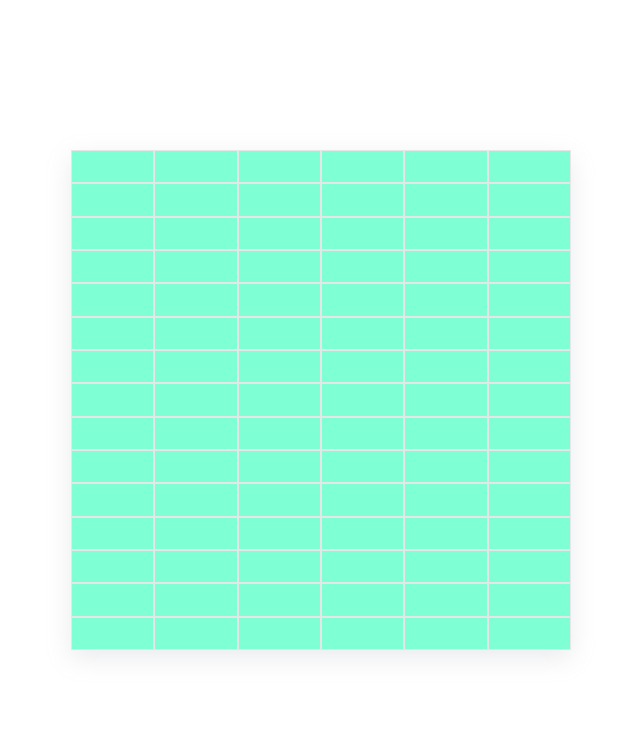
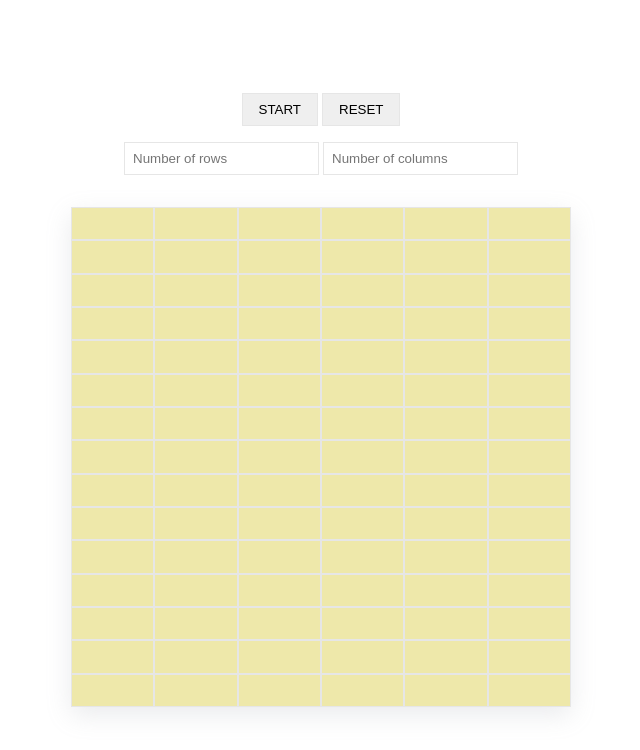
Before and after one commit to angelozdev/challenge-01, a website built with Parcel: page src/index.html in a window 1280 px wide. Shown: the whole page, without its empty margins (319-959 px from the left). Built offline with nearby package versions, Linux system fonts and the light colour scheme.

Commit message:
:sparkles: feat: add inputs to change rows and columns

```diff
--- /dev/null
+++ b/src/game.ts
@@ -0,0 +1,263 @@
+const colors = [
+  "AliceBlue",
+  "AntiqueWhite",
+  "Aqua",
+  "Aquamarine",
+  "Azure",
+  "Beige",
+  "Bisque",
+  "Black",
+  "BlanchedAlmond",
+  "Blue",
+  "BlueViolet",
+  "Brown",
+  "BurlyWood",
+  "CadetBlue",
+  "Chartreuse",
+  "Chocolate",
+  "Coral",
+  "CornflowerBlue",
+  "Cornsilk",
+  "Crimson",
+  "Cyan",
+  "DarkBlue",
+  "DarkCyan",
+  "DarkGoldenRod",
+  "DarkGray",
+  "DarkGrey",
+  "DarkGreen",
+  "DarkKhaki",
+  "DarkMagenta",
+  "DarkOliveGreen",
+  "DarkOrange",
+  "DarkOrchid",
+  "DarkRed",
+  "DarkSalmon",
+  "DarkSeaGreen",
+  "DarkSlateBlue",
+  "DarkSlateGray",
+  "DarkSlateGrey",
+  "DarkTurquoise",
+  "DarkViolet",
+  "DeepPink",
+  "DeepSkyBlue",
+  "DimGray",
+  "DimGrey",
+  "DodgerBlue",
+  "FireBrick",
+  "FloralWhite",
+  "ForestGreen",
+  "Fuchsia",
+  "Gainsboro",
+  "GhostWhite",
+  "Gold",
+  "GoldenRod",
+  "Gray",
+  "Grey",
+  "Green",
+  "GreenYellow",
+  "HoneyDew",
+  "HotPink",
+  "IndianRed",
+  "Indigo",
+  "Ivory",
+  "Khaki",
+  "Lavender",
+  "LavenderBlush",
+  "LawnGreen",
+  "LemonChiffon",
+  "LightBlue",
+  "LightCoral",
+  "LightCyan",
+  "LightGoldenRodYellow",
+  "LightGray",
+  "LightGrey",
+  "LightGreen",
+  "LightPink",
+  "LightSalmon",
+  "LightSeaGreen",
+  "LightSkyBlue",
+  "LightSlateGray",
+  "LightSlateGrey",
+  "LightSteelBlue",
+  "LightYellow",
+  "Lime",
+  "LimeGreen",
+  "Linen",
+  "Magenta",
+  "Maroon",
+  "MediumAquaMarine",
+  "MediumBlue",
+  "MediumOrchid",
+  "MediumPurple",
+  "MediumSeaGreen",
+  "MediumSlateBlue",
+  "MediumSpringGreen",
+  "MediumTurquoise",
+  "MediumVioletRed",
+  "MidnightBlue",
+  "MintCream",
+  "MistyRose",
+  "Moccasin",
+  "NavajoWhite",
+  "Navy",
+  "OldLace",
+  "Olive",
+  "OliveDrab",
+  "Orange",
+  "OrangeRed",
+  "Orchid",
+  "PaleGoldenRod",
+  "PaleGreen",
+  "PaleTurquoise",
+  "PaleVioletRed",
+  "PapayaWhip",
+  "PeachPuff",
+  "Peru",
+  "Pink",
+  "Plum",
+  "PowderBlue",
+  "Purple",
+  "RebeccaPurple",
+  "Red",
+  "RosyBrown",
+  "RoyalBlue",
+  "SaddleBrown",
+  "Salmon",
+  "SandyBrown",
+  "SeaGreen",
+  "SeaShell",
+  "Sienna",
+  "Silver",
+  "SkyBlue",
+  "SlateBlue",
+  "SlateGray",
+  "SlateGrey",
+  "Snow",
+  "SpringGreen",
+  "SteelBlue",
+  "Tan",
+  "Teal",
+  "Thistle",
+  "Tomato",
+  "Turquoise",
+  "Violet",
+  "Wheat",
+  "White",
+  "WhiteSmoke",
+  "Yellow",
+  "YellowGreen",
+];
+
+type Options = { columns: number; rows: number; container: HTMLElement };
+
+class Game {
+  #columns: number;
+  #rows: number;
+  container: HTMLElement;
+  positions: Array<HTMLButtonElement[]>;
+
+  constructor({ columns, rows, container }: Options) {
+    this.#columns = columns;
+    this.#rows = rows;
+    this.container = container;
+    this.positions = [];
+
+    this.hightlightCells = this.hightlightCells.bind(this);
+
+    this.initialize();
+  }
+
+  set columns(number: number) {
+    this.#columns = number;
+  }
+
+  set rows(number: number) {
+    this.#rows = number;
+  }
+
+  initialize() {
+    if (!this.container) throw new Error("Container is not defined");
+    this.fillBoard();
+  }
+
+  fillBoard() {
+    const color = this.getRandomColor();
+    for (let r = 0; r < this.#rows; r++) {
+      this.positions[r] = [];
+      for (let c = 0; c < this.#columns; c++) {
+        const cell = document.createElement("button");
+        cell.classList.add("cell");
+        cell.style.flexBasis = `${100 / this.#columns}%`;
+        cell.style.background = color;
+        cell.setAttribute("data-row", r.toString());
+        cell.setAttribute("data-column", c.toString());
+
+        this.positions[r][c] = cell;
+        this.container.appendChild(cell);
+        this.addEvent(cell);
+      }
+    }
+  }
+
+  addEvent(element: HTMLButtonElement) {
+    element.addEventListener("click", this.hightlightCells);
+  }
+
+  hightlightCells(event: MouseEvent) {
+    const target = event.target as HTMLButtonElement;
+    const row = +target.dataset.row;
+    const column = +target.dataset.column;
+
+    const indexes = {
+      bottom: [row + 1, column],
+      bottomLeft: [row + 1, column - 1],
+      bottomRight: [row + 1, column + 1],
+      center: [row, column],
+      left: [row, column - 1],
+      right: [row, column + 1],
+      top: [row - 1, column],
+      topLeft: [row - 1, column - 1],
+      topRight: [row - 1, column + 1],
+    };
+
+    const color = this.getRandomColor();
+
+    for (const key in indexes) {
+      const [row, col] = indexes[key];
+      const cell = this.positions?.[row]?.[col];
+      if (!cell) continue;
+      cell.style.backgroundColor = color;
+    }
+  }
+
+  reset() {
+    const color = this.getRandomColor();
+    this.positions.forEach((row) => {
+      row.forEach((cell) => {
+        cell.style.backgroundColor = color;
+      });
+    });
+  }
+
+  getRandomColor() {
+    return colors[Math.floor(Math.random() * colors.length)];
+  }
+
+  removeEvents() {
+    this.positions.forEach((row) => {
+      row.forEach((cell) => {
+        cell.removeEventListener("click", this.hightlightCells);
+      });
+    });
+  }
+
+  clean() {
+    this.removeEvents();
+    this.positions = [];
+    this.container.innerHTML = "";
+    this.initialize();
+  }
+}
+
+export default Game;
--- a/src/index.html
+++ b/src/index.html
@@ -4,11 +4,23 @@
     <meta charset="UTF-8" />
     <meta http-equiv="X-UA-Compatible" content="IE=edge" />
     <meta name="viewport" content="width=device-width, initial-scale=1.0" />
-    <script src="./index.ts" defer></script>
+    <script type="module" src="./index.ts" defer></script>
     <link rel="stylesheet" href="./styles.css" />
     <title>Challenge 01</title>
   </head>
   <body>
+    <div class="">
+      <button id="start" class="button">START</button>
+      <button id="reset" class="button">RESET</button>
+    </div>
+    <div>
+      <input type="number" placeholder="Number of rows" id="numberOfRows" />
+      <input
+        type="number"
+        placeholder="Number of columns"
+        id="numberOfColumns"
+      />
+    </div>
     <div id="container"></div>
   </body>
 </html>
--- a/src/index.ts
+++ b/src/index.ts
@@ -1,224 +1,23 @@
+import Game from "./game";
+
 document.addEventListener("DOMContentLoaded", () => {
   const container = document.getElementById("container");
+  const resetButton = document.getElementById("reset");
+  const startButton = document.getElementById("start");
+  const rowsInput = document.getElementById("numberOfRows") as HTMLInputElement;
+  const columnsInput = document.getElementById(
+    "numberOfColumns"
+  ) as HTMLInputElement;
   const game = new Game({ columns: 6, rows: 15, container });
-  console.log(game);
+
+  resetButton.addEventListener("click", () => {
+    game.reset();
+  });
+
+  startButton.addEventListener("click", () => {
+    game.rows = parseInt(rowsInput.value) || 15;
+    game.columns = parseInt(columnsInput.value) || 6;
+    game.clean();
+    console.log(game);
+  });
 });
-
-const colors = [
-  "AliceBlue",
-  "AntiqueWhite",
-  "Aqua",
-  "Aquamarine",
-  "Azure",
-  "Beige",
-  "Bisque",
-  "Black",
-  "BlanchedAlmond",
-  "Blue",
-  "BlueViolet",
-  "Brown",
-  "BurlyWood",
-  "CadetBlue",
-  "Chartreuse",
-  "Chocolate",
-  "Coral",
-  "CornflowerBlue",
-  "Cornsilk",
-  "Crimson",
-  "Cyan",
-  "DarkBlue",
-  "DarkCyan",
-  "DarkGoldenRod",
-  "DarkGray",
-  "DarkGrey",
-  "DarkGreen",
-  "DarkKhaki",
-  "DarkMagenta",
-  "DarkOliveGreen",
-  "DarkOrange",
-  "DarkOrchid",
-  "DarkRed",
-  "DarkSalmon",
-  "DarkSeaGreen",
-  "DarkSlateBlue",
-  "DarkSlateGray",
-  "DarkSlateGrey",
-  "DarkTurquoise",
-  "DarkViolet",
-  "DeepPink",
-  "DeepSkyBlue",
-  "DimGray",
-  "DimGrey",
-  "DodgerBlue",
-  "FireBrick",
-  "FloralWhite",
-  "ForestGreen",
-  "Fuchsia",
-  "Gainsboro",
-  "GhostWhite",
-  "Gold",
-  "GoldenRod",
-  "Gray",
-  "Grey",
-  "Green",
-  "GreenYellow",
-  "HoneyDew",
-  "HotPink",
-  "IndianRed",
-  "Indigo",
-  "Ivory",
-  "Khaki",
-  "Lavender",
-  "LavenderBlush",
-  "LawnGreen",
-  "LemonChiffon",
-  "LightBlue",
-  "LightCoral",
-  "LightCyan",
-  "LightGoldenRodYellow",
-  "LightGray",
-  "LightGrey",
-  "LightGreen",
-  "LightPink",
-  "LightSalmon",
-  "LightSeaGreen",
-  "LightSkyBlue",
-  "LightSlateGray",
-  "LightSlateGrey",
-  "LightSteelBlue",
-  "LightYellow",
-  "Lime",
-  "LimeGreen",
-  "Linen",
-  "Magenta",
-  "Maroon",
-  "MediumAquaMarine",
-  "MediumBlue",
-  "MediumOrchid",
-  "MediumPurple",
-  "MediumSeaGreen",
-  "MediumSlateBlue",
-  "MediumSpringGreen",
-  "MediumTurquoise",
-  "MediumVioletRed",
-  "MidnightBlue",
-  "MintCream",
-  "MistyRose",
-  "Moccasin",
-  "NavajoWhite",
-  "Navy",
-  "OldLace",
-  "Olive",
-  "OliveDrab",
-  "Orange",
-  "OrangeRed",
-  "Orchid",
-  "PaleGoldenRod",
-  "PaleGreen",
-  "PaleTurquoise",
-  "PaleVioletRed",
-  "PapayaWhip",
-  "PeachPuff",
-  "Peru",
-  "Pink",
-  "Plum",
-  "PowderBlue",
-  "Purple",
-  "RebeccaPurple",
-  "Red",
-  "RosyBrown",
-  "RoyalBlue",
-  "SaddleBrown",
-  "Salmon",
-  "SandyBrown",
-  "SeaGreen",
-  "SeaShell",
-  "Sienna",
-  "Silver",
-  "SkyBlue",
-  "SlateBlue",
-  "SlateGray",
-  "SlateGrey",
-  "Snow",
-  "SpringGreen",
-  "SteelBlue",
-  "Tan",
-  "Teal",
-  "Thistle",
-  "Tomato",
-  "Turquoise",
-  "Violet",
-  "Wheat",
-  "White",
-  "WhiteSmoke",
-  "Yellow",
-  "YellowGreen",
-];
-
-type Options = { columns: number; rows: number; container: HTMLElement };
-
-class Game {
-  columns: number;
-  rows: number;
-  container: HTMLElement;
-  positions: Array<HTMLElement[]>;
-
-  constructor({ columns, rows, container }: Options) {
-    this.columns = columns;
-    this.rows = rows;
-    this.container = container;
-    this.positions = [];
-
-    this.initialize();
-  }
-
-  initialize() {
-    if (!this.container) throw new Error("Container is not defined");
-    this.fillBoard();
-  }
-
-  fillBoard() {
-    for (let r = 0; r < this.rows; r++) {
-      this.positions[r] = [];
-      for (let c = 0; c < this.columns; c++) {
-        const cell = document.createElement("button");
-        cell.classList.add("cell");
-        cell.style.flexBasis = `${100 / this.columns}%`;
-
-        this.positions[r][c] = cell;
-        this.addEvent(cell, [r, c]);
-        this.container.appendChild(cell);
-      }
-    }
-  }
-
-  addEvent(element: HTMLElement, coordinates: Array<number>) {
-    element.addEventListener("click", () => {
-      this.hightlightCells(coordinates);
-    });
-  }
-
-  hightlightCells(coordinates: Array<number>) {
-    const [r, c] = coordinates;
-    const indexes = {
-      bottom: [r + 1, c],
-      bottomLeft: [r + 1, c - 1],
-      bottomRight: [r + 1, c + 1],
-      center: [r, c],
-      left: [r, c - 1],
-      right: [r, c + 1],
-      top: [r - 1, c],
-      topLeft: [r - 1, c - 1],
-      topRight: [r - 1, c + 1],
-    };
-
-    const color = colors[Math.floor(Math.random() * colors.length)];
-
-    for (const key in indexes) {
-      const [row, col] = indexes[key];
-      const cell = this.positions?.[row]?.[col];
-      if (!cell) continue;
-      cell.style.backgroundColor = color;
-    }
-  }
-}
--- a/src/styles.css
+++ b/src/styles.css
@@ -9,6 +9,8 @@ body {
   justify-content: center;
   align-items: center;
   height: 100vh;
+  flex-direction: column;
+  gap: 1rem;
 }
 
 #container {
@@ -21,11 +23,18 @@ body {
 
 .cell {
   border: 1px solid #e6e6e6;
-  background: aquamarine;
   cursor: pointer;
   transition: all 0.1s ease-in-out;
 }
 
-.cell.highlight {
-  filter: brightness(1.2);
+.button {
+  padding: 0.5rem 1rem;
+  border: 1px solid #e6e6e6;
+  cursor: pointer;
 }
+
+input {
+  border: 1px solid #e6e6e6;
+  padding: 0.5rem;
+  margin-bottom: 1rem;
+}
```
